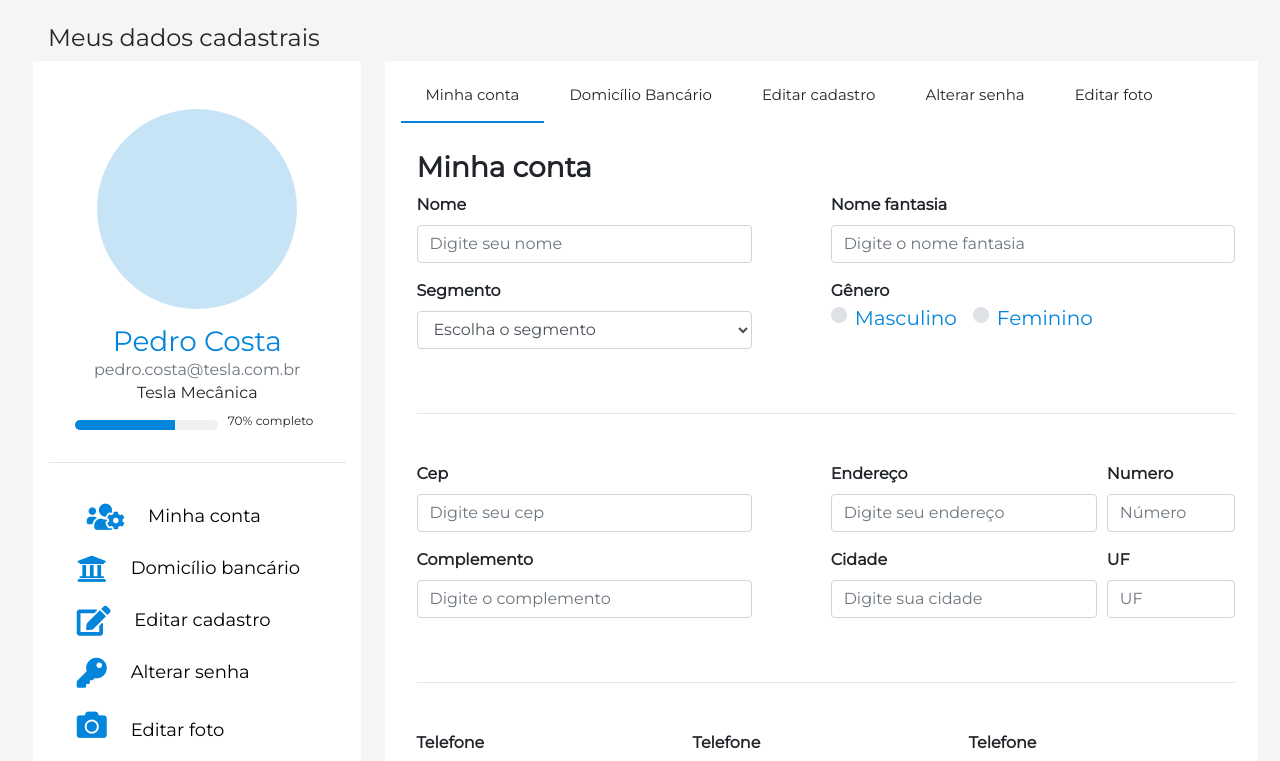
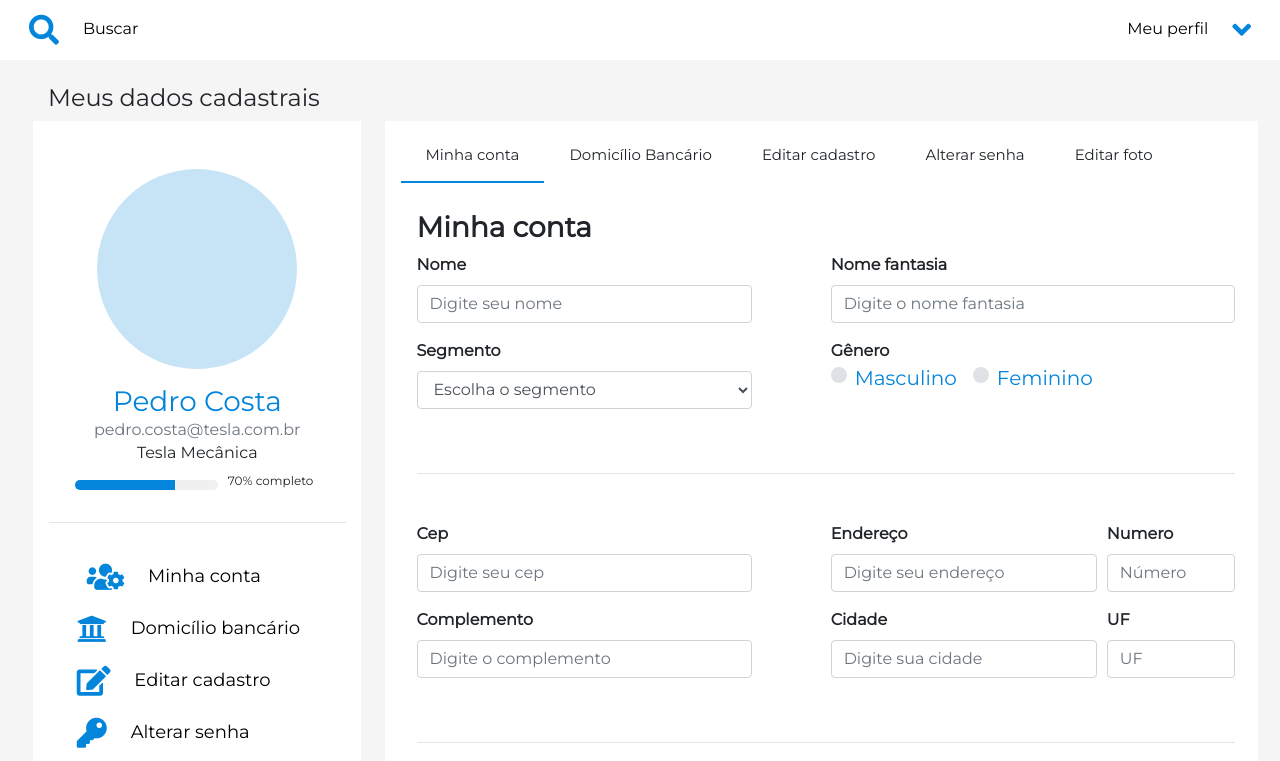
Before and after one commit to anddMF/Estudo-VueJs, a Vue app: page / in a window 1280 px wide. Shown: the top 761 px of the page. Built offline with nearby package versions, Linux system fonts and the light colour scheme.

Commit message:
Atualização Vee-Validate

```diff
--- a/src/App.vue
+++ b/src/App.vue
@@ -8,13 +8,15 @@
 import Layout from './components/Layout.vue'
 import Formulario from './components/Formulario.vue'
 import MenuBase from './components/MenuBase.vue'
+import MenuTop from './components/MenuTop.vue'
 
 export default {
   name: 'app',
   components: {
     Layout,
     Formulario,
-    MenuBase
+    MenuBase,
+    MenuTop
   },
   data() {
 
--- a/src/components/Formulario.vue
+++ b/src/components/Formulario.vue
@@ -12,7 +12,10 @@
         <div class="col-md-1 "></div>
         <div class="form-group col-md-6">
             <label for="fantasiaI"><b>Nome fantasia</b></label>
-            <input type="text" class="form-control" id="fantasiaI" placeholder="Digite o nome fantasia">
+            <input type="text" v-model="nomeFan" v-validate="'required'" class="form-control" id="fantasiaI" placeholder="Digite o nome fantasia">
+            <div v-if="errors.has('nomeFan')" class="alert linha" role="alert">
+                <b>Campo requerido</b>
+            </div>
         </div>
     </div>
     <div class="form-row">
@@ -110,6 +113,7 @@ export default {
   data() {
     return {
       nome: "",
+      nomeFan: "",
       select: [
         { segmento: "Beleza" },
         { segmento: "Alimentação" },
--- a/src/components/Layout.vue
+++ b/src/components/Layout.vue
@@ -1,5 +1,6 @@
 <template>
   <div class="hello">
+    <MenuTop/>
     <h4 class="mt-4 ml-5 mb-2">Meus dados cadastrais</h4>
 
     <div class="row">
@@ -192,12 +193,14 @@
 
 <script>
 import Formulario from "./Formulario.vue";
-import MenuBase from "./MenuBase.vue"
+import MenuBase from "./MenuBase.vue";
+import MenuTop from "./MenuTop.vue"
 export default {
   name: "Layout",
   components: {
     Formulario,
-    MenuBase
+    MenuBase,
+    MenuTop
   },
   props: {},
   data() {
--- /dev/null
+++ b/src/components/MenuTop.vue
@@ -0,0 +1,33 @@
+<template>
+<nav class="navbar navbar-expand-lg navbar-light bg-white">
+
+  <button class="navbar-toggler" type="button" data-toggle="collapse" data-target="#navbarSupportedContent" aria-controls="navbarSupportedContent" aria-expanded="false" aria-label="Toggle navigation">
+    <span class="navbar-toggler-icon"></span>
+  </button>
+
+  <div class="collapse navbar-collapse" id="navbarSupportedContent">
+    <ul class="navbar-nav mr-auto">
+      <li class="nav-item ">
+        <button class="btn mx-auto menus btn-block">
+                  <i class="fa fa-search align-middle icone mr-4"></i>Buscar</button>
+      </li>
+
+    </ul>
+    <form class="form-inline my-2 my-lg-0">
+        <button class="btn mx-auto menus btn-block">
+            Meu perfil<i class="fa fa-angle-down align-middle icone ml-4"></i></button>
+    </form>
+  </div>
+</nav>
+</template>
+
+<script>
+export default {
+    name: 'MenuTop'
+
+}
+</script>
+
+<style>
+
+</style>
```
